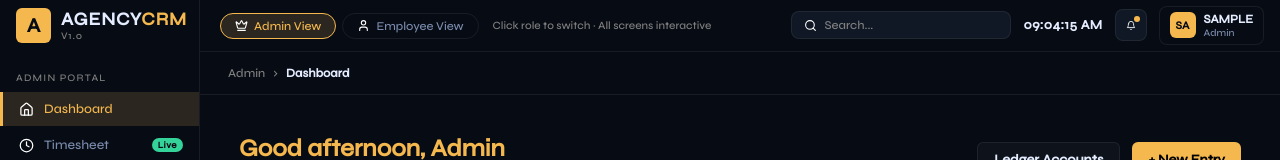
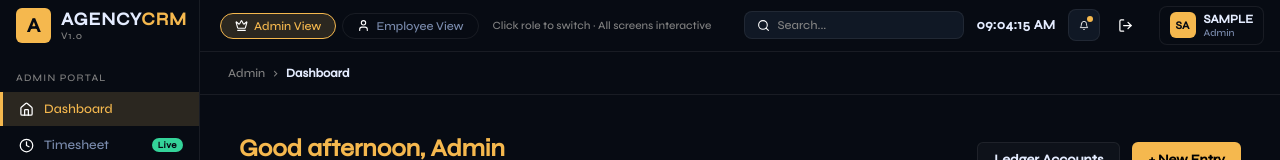
Before and after one commit to Haniaakanwal/crm, a React (Vite) app: page /adminView/AdminDashboard in a window 1280 px wide. Shown: the top 160 px of the page. Built offline with nearby package versions, Linux system fonts and the light colour scheme; no server answers; sample sign-in values are in the browser's storage.

Commit message:
Implement logout functionality in Navbar
Added a logout button to the Navbar component that clears user data and navigates to the login page.

```diff
--- a/src/components/View/Navbar.jsx
+++ b/src/components/View/Navbar.jsx
@@ -1,6 +1,6 @@
 import { useState, useEffect } from 'react';
 import { useNavigate } from 'react-router';
-import { LuCrown, LuUser, LuSearch, LuBell } from 'react-icons/lu';
+import { LuCrown, LuUser, LuSearch, LuBell, LuLogOut } from 'react-icons/lu';
 import { deriveDisplayName, getInitials } from '../utils/userDisplay';
 
 function Navbar({ activeRole }) {
@@ -39,6 +39,14 @@ function Navbar({ activeRole }) {
     navigate(role === 'admin' ? '/adminView/AdminDashboard' : '/employeView/home');
   };
 
+  // ── Handles logging out and clearing user data ──
+  const handleLogout = () => {
+    localStorage.removeItem('crm_current_user');
+    localStorage.removeItem('userToken');
+    sessionStorage.clear();
+    navigate('/login', { replace: true });
+  };
+
   return (
     <header className="navbar">
       <div className="navbar-left">
@@ -75,9 +83,39 @@ function Navbar({ activeRole }) {
           <input type="text" placeholder="Search..." />
         </div>
         <span className="navbar-clock">{time}</span>
+
         <button className="navbar-notif-btn">
           <LuBell size={15} />
           <span className="notif-dot" />
+        </button>
+
+        {/* 🟢 NEW: Navbar Logout Trigger Button */}
+        <button
+          onClick={handleLogout}
+          title="Sign Out"
+          style={{
+            background: 'transparent',
+            border: 'none',
+            color: 'rgba(255, 255, 255, 0.6)',
+            cursor: 'pointer',
+            padding: '6px',
+            borderRadius: '4px',
+            display: 'flex',
+            alignItems: 'center',
+            justifyContent: 'center',
+            marginRight: '8px',
+            transition: 'all 0.15s ease-in-out'
+          }}
+          onMouseEnter={(e) => {
+            e.currentTarget.style.color = '#ef4444';
+            e.currentTarget.style.backgroundColor = 'rgba(239, 68, 68, 0.08)';
+          }}
+          onMouseLeave={(e) => {
+            e.currentTarget.style.color = 'rgba(255, 255, 255, 0.6)';
+            e.currentTarget.style.backgroundColor = 'transparent';
+          }}
+        >
+          <LuLogOut size={15} />
         </button>
 
         {/* ── Live user ── */}
```
